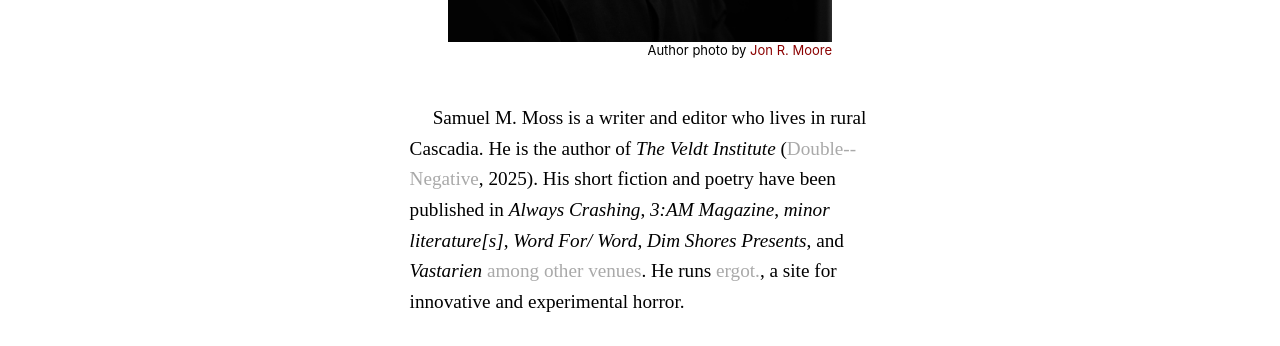
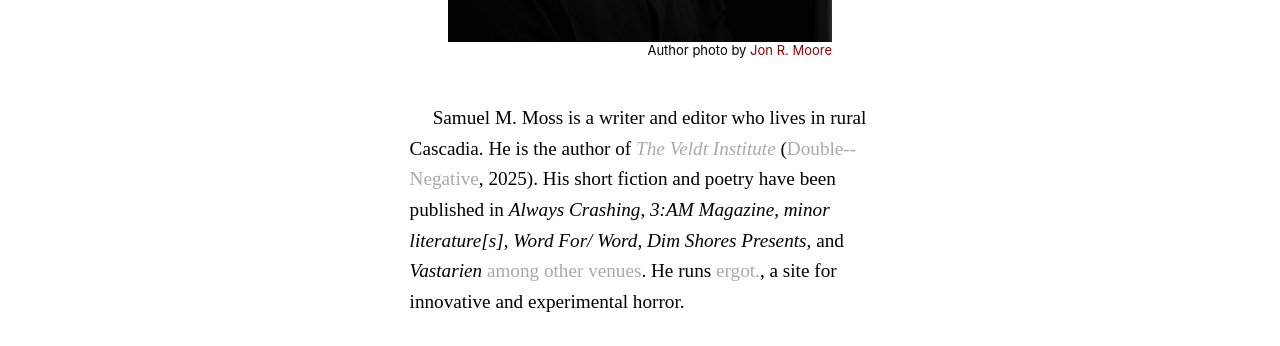
Before and after one commit to perfidiousscript/home_page, a Next.js app: page /bio in a window 1280 px wide. Shown: the part 590-936 px from the top of the page. Built offline with nearby package versions, Linux system fonts and the light colour scheme.

Commit message:
some changes to bio

```diff
--- a/pages/bio.js
+++ b/pages/bio.js
@@ -27,8 +27,12 @@ export default function Bio() {
           </div>
           <div className={styles.bioBody}>
             Samuel M. Moss is a writer and editor who lives in rural Cascadia.
-            He is the author of <i>The Veldt Institute</i> (
-            <Link href="https://double--negative.com/catalog.html">
+            He is the author of{" "}
+            <Link href="https://asterismbooks.com/product/the-veldt-institute-samuel-m-moss">
+              <i>The Veldt Institute</i>
+            </Link>{" "}
+            (
+            <Link href="https://double--negative.com/index.html">
               Double--Negative
             </Link>
             , 2025). His short fiction and poetry have been published in{" "}
```
